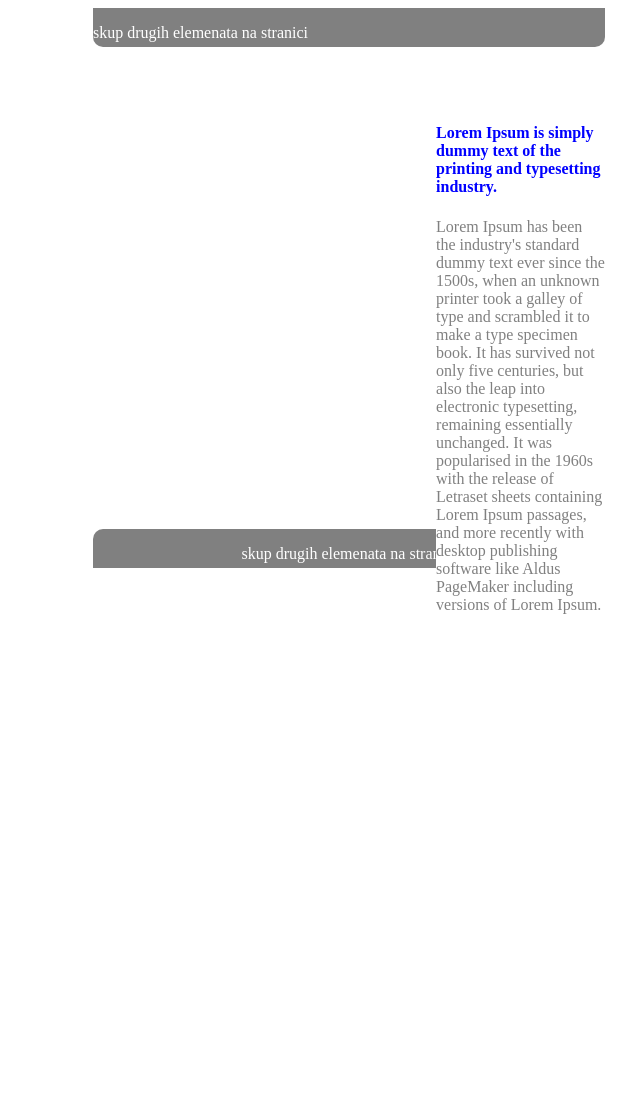
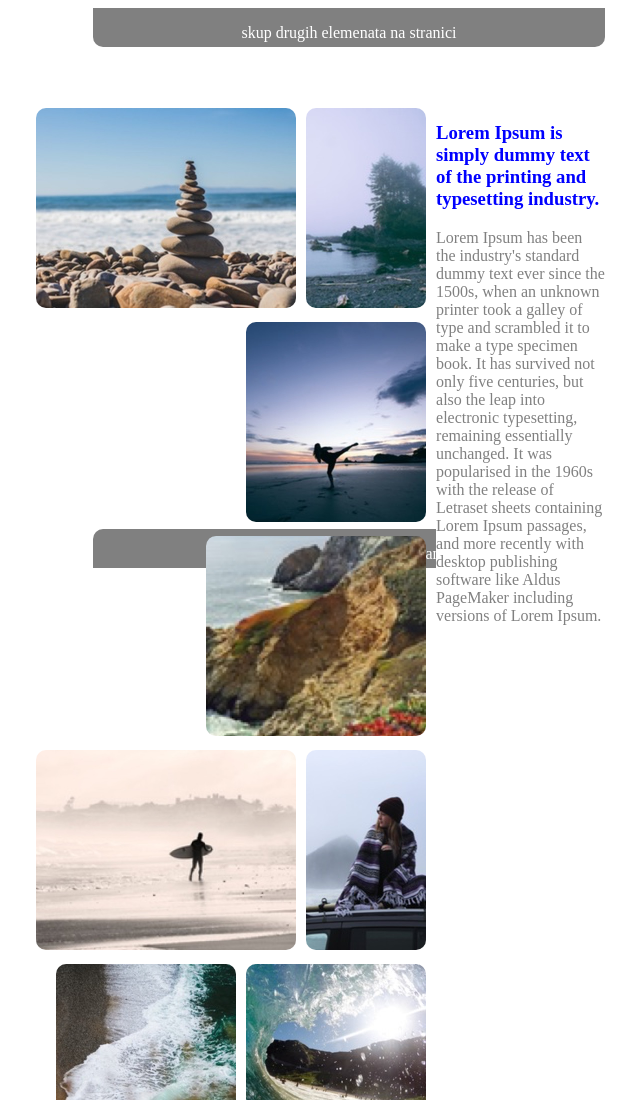
Before and after one commit to Cementator/Slider-11-2019, a website: page index.html in a window 1280 px wide. Shown: the top 1100 px of the page, without its empty margins (299-939 px from the left). Before the commit the page ends 808 px from the top, so only its background shows below. Drawn offline with nearby package versions, Linux system fonts and the light colour scheme.

Commit message:
switching list with divs

```diff
--- a/css/first.css
+++ b/css/first.css
@@ -8,7 +8,7 @@ html,body {
     position: relative;
     top: 0px;
     left: 30%;
-    height: 70%
+    height: 70%;
 }
 
 #footer {
@@ -32,12 +32,13 @@ html,body {
     color: white;
     border-bottom-left-radius: 10px;
     border-bottom-right-radius: 10px;
+    text-align: center;
 }
 
 #paraf {
     color:gray
 }
-h4 {
+h3 {
     color: blue
 }
 
@@ -48,3 +49,38 @@ h4 {
     right: 0px;
     top: 17%
 }
+
+.singleimages {
+    height: 200px;
+    border-radius: 10px;
+    margin: 5px;
+}
+
+#wrapper {
+    display: flex;
+    flex-wrap: wrap;
+    height: 410px;
+    position: relative;
+    right: 0px;
+    justify-content: flex-end;
+}
+#row1{
+    position: relative;
+    right: 34%;
+    top: 17%;
+    height: 411px;
+    width: 100%;
+    margin-left: 100px;
+}
+.button{
+    border-radius: 20%;
+    width: 60px;
+    height: 60px;
+    background-color: white;
+    color: black;
+    border: 1px solid blue;
+    margin: 5px;
+}
+.buttons{
+    margin-left: 60px;
+}
--- a/index.html
+++ b/index.html
@@ -17,23 +17,49 @@
                 </p>
             </div>
             <div id="text">
-                <h4>
+                <h3>
                     Lorem Ipsum is simply dummy text of the printing and typesetting industry.
-                </h4>
+                </h3>
                 <p id="paraf">
                     Lorem Ipsum has been the industry's standard dummy text ever since the 1500s, when an unknown printer took a galley of type and scrambled it to make a type specimen book.
                     It has survived not only five centuries, but also the leap into electronic typesetting, remaining essentially unchanged.
                     It was popularised in the 1960s with the release of Letraset sheets containing Lorem Ipsum passages, and more recently with desktop publishing software like Aldus PageMaker including versions of Lorem Ipsum.
                 </p>
             </div>
-            <div id="buttons">
-
-            </div>
             <div id="row1">
-
-            </div>
-            <div id="row2">
-
+                <div id="wrapper">
+                    <div class="picture">
+                        <img id="img1" class="singleimages" src="assets/slider-image-1.jpg">
+                    </div>
+                    <div class="picture">
+                        <img id="img1" class="singleimages" src="assets/slider-image-2.jpg">
+                    </div>
+                    <div class="picture">
+                        <img id="img1" class="singleimages" src="assets/slider-image-3.jpg">
+                    </div>
+                    <div class="picture">
+                        <img id="img1" class="singleimages" src="assets/slider-image-4.jpg">
+                    </div>
+                    <div class="picture">
+                        <img id="img1" class="singleimages" src="assets/slider-image-5.jpg">
+                    </div>
+                    <div class="picture">
+                        <img id="img1" class="singleimages" src="assets/slider-image-6.jpg">
+                    </div>
+                    <div class="picture">
+                        <img id="img1" class="singleimages" src="assets/slider-image-7.jpg">
+                    </div>
+                    <div class="picture">
+                        <img id="img1" class="singleimages" src="assets/slider-image-8.jpg">
+                    </div>
+                    <div class="picture">
+                        <img id="img1" class="singleimages" src="assets/slider-image-9.jpg">
+                    </div>
+                    <div class="buttons">
+                        <div id="btn2"><button class="button" id="btn2"><img src="assets/arrow-blue-right.png"></img></button></div>
+                        <div id="btn1"><button class="button" id="btn1"><img src="assets/arrow-blue-left.png"></img></button></div>
+                    </div>
+                </div>
             </div>
         </div>
 
```
